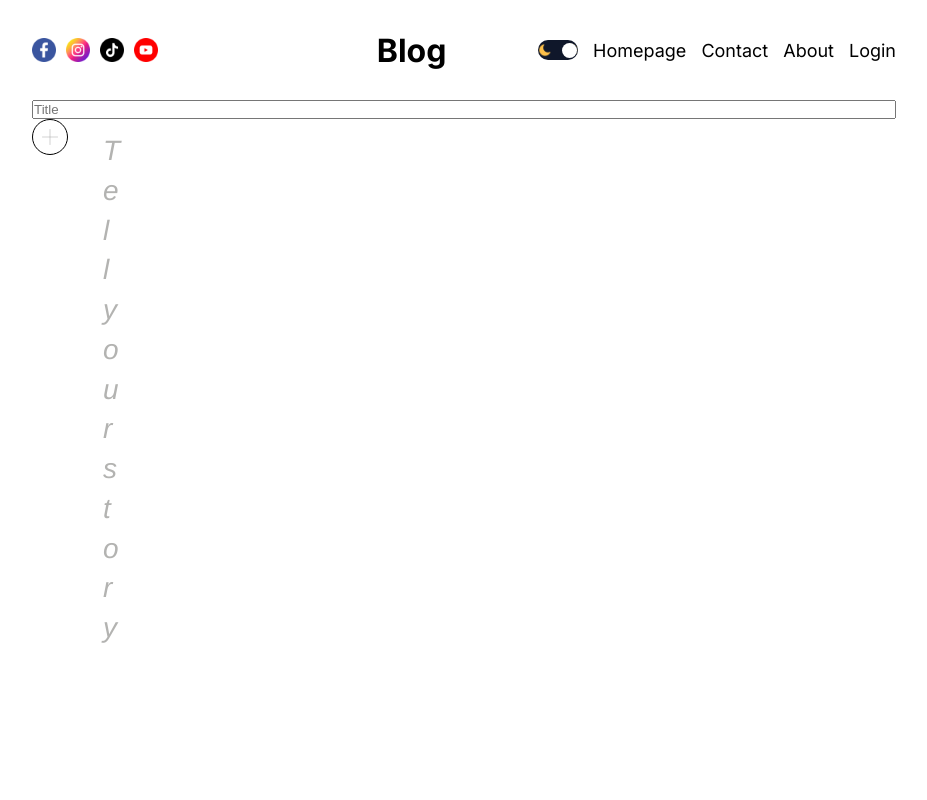
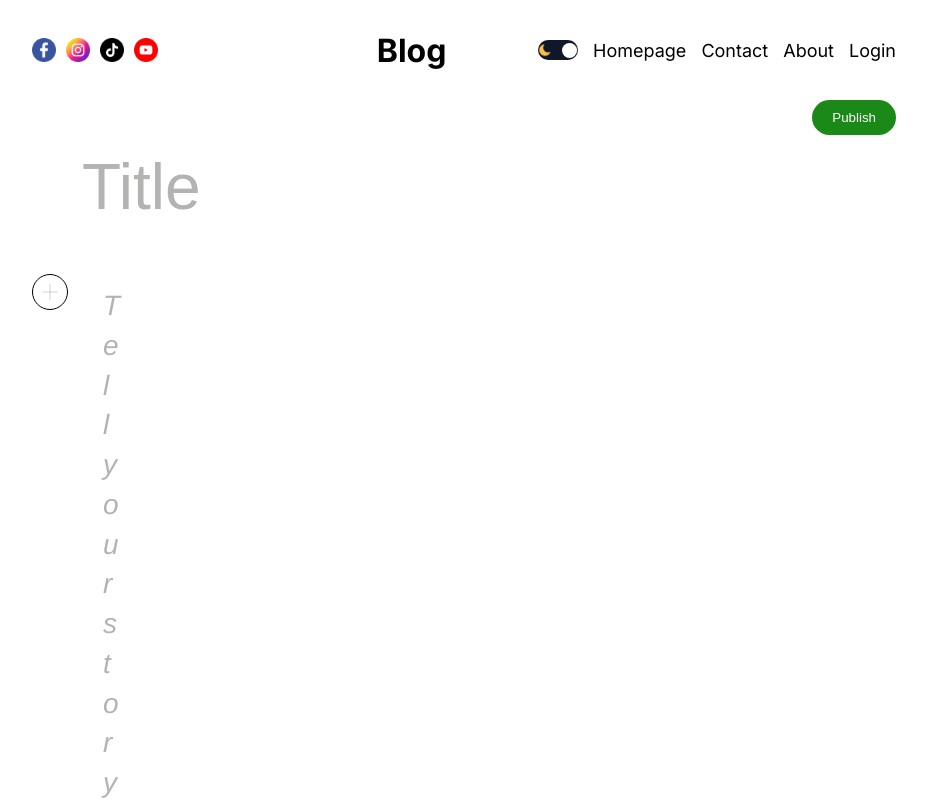
Before and after one commit to GrantLicata/Blog, a Next.js app: page /write in a window 1280 px wide. Shown: the top 800 px of the page, without its empty margins (176-1103 px from the left). Built offline with nearby package versions, Linux system fonts and the light colour scheme; no server answers.

Commit message:
Post writing section complete

```diff
--- a/src/app/write/page.jsx
+++ b/src/app/write/page.jsx
@@ -12,7 +12,7 @@ const Write = () => {
 
   return (
     <div className={styles.container}>
-      <input type="text" placeholder="Title" />
+      <input type="text" placeholder="Title" className={styles.input} />
       <div className={styles.editor}>
         <button className={styles.button} onClick={() => setOpen(!open)}>
           <Image src="/plus.png" alt="" width={16} height={16} />
@@ -37,6 +37,7 @@ const Write = () => {
           placeholder="Tell your story"
         />
       </div>
+      <button className={styles.publish}>Publish</button>
     </div>
   );
 };
```
